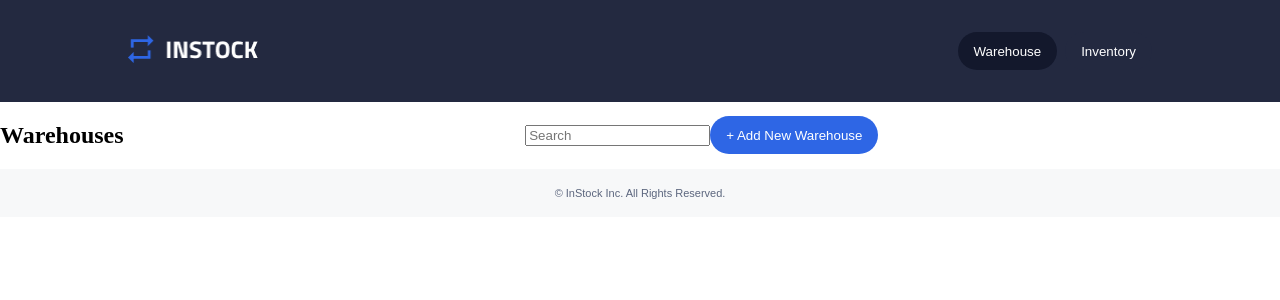
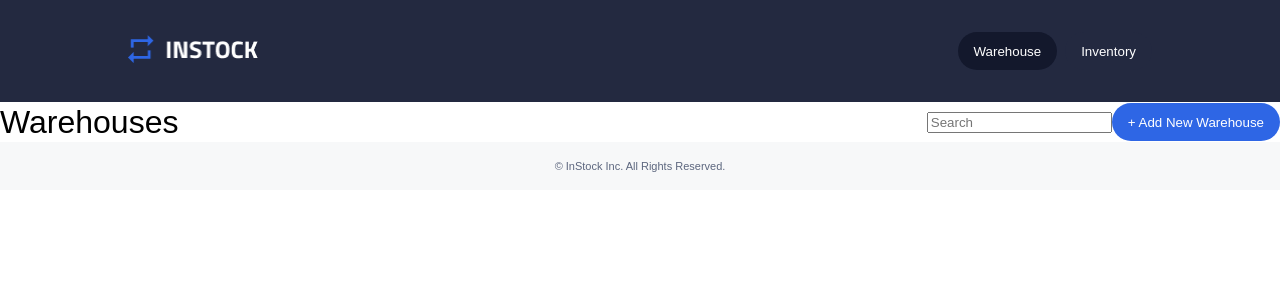
Before and after one commit to msecondi/instock-client, a React (Vite) app: page / in a window 1280 px wide. Shown: the top 300 px of the page. Built offline with nearby package versions, Linux system fonts and the light colour scheme.

Commit message:
Fixes hero spacing.

```diff
--- a/src/components/Hero/hero.scss
+++ b/src/components/Hero/hero.scss
@@ -3,7 +3,7 @@
 
 .hero {
     display: flex;
-    justify-content: center;
+    justify-content: space-between;
     align-items: center;
     flex-direction: row;
     background-color: $primary-instock-white;
@@ -14,6 +14,16 @@
         justify-content: center;
         align-items: center;
         flex-direction: row;
-        width: 100%;
+    }
+
+    &__title {
+        @include m-page-header;
+        font-weight: 400;
+        margin: 0;
+
+        @include tablet-and-desktop {
+            @include page-header;
+            font-weight: 400;
+        }
     }
 }
```
